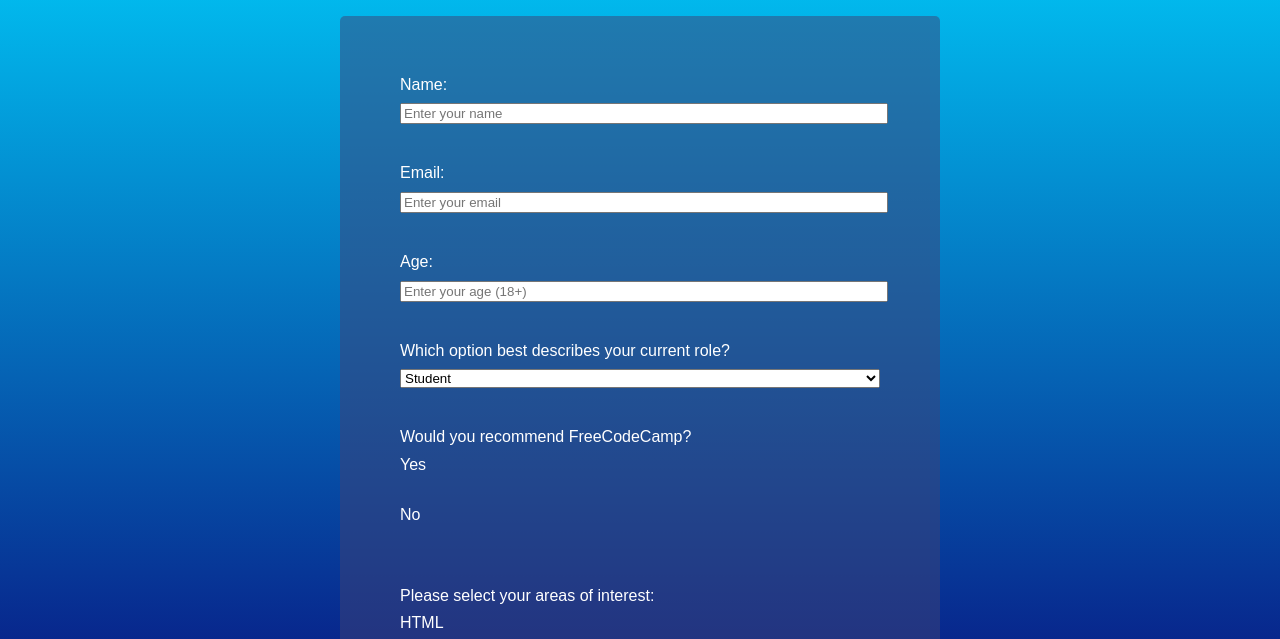
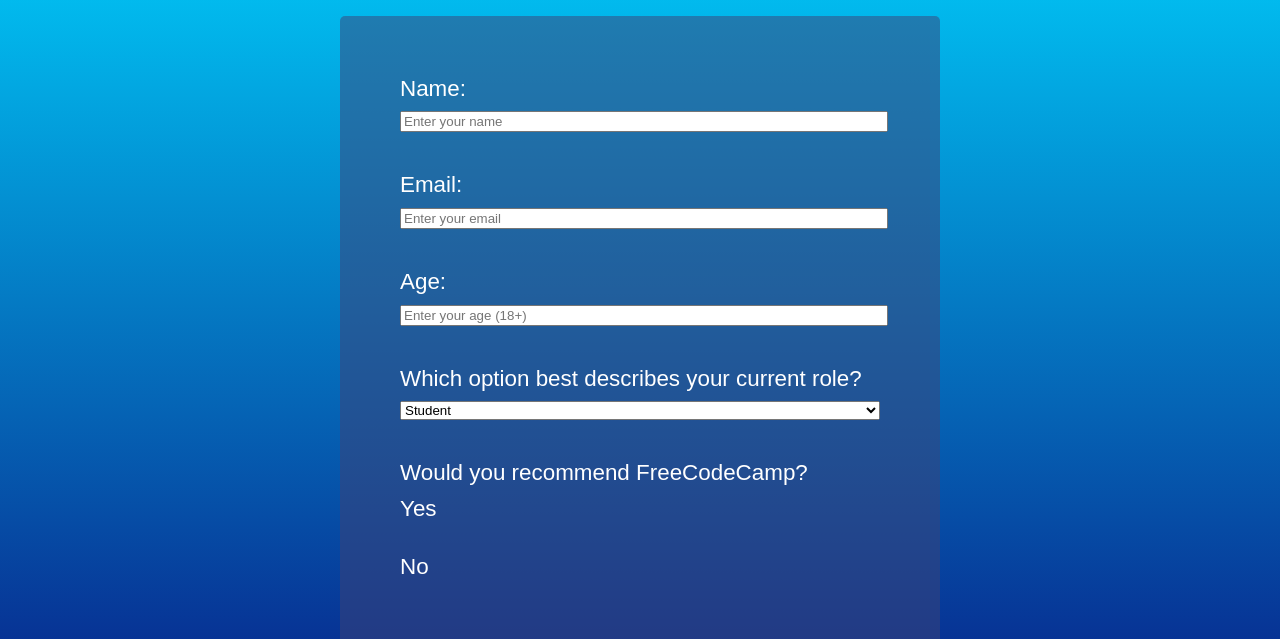
Before and after one commit to karlj38/freecodecamp-Survey-Form, a plain HTML site: page index.html in a window 1280 px wide. Shown: the part 124-763 px from the top of the page. Drawn offline with Linux system fonts and the light colour scheme.

Commit message:
Update style.css

```diff
--- a/style.css
+++ b/style.css
@@ -50,6 +50,7 @@
 
 label {
   margin-top: 40px;
+  font-size: 1.4rem
 }
 
 label:first-of-type {
```
